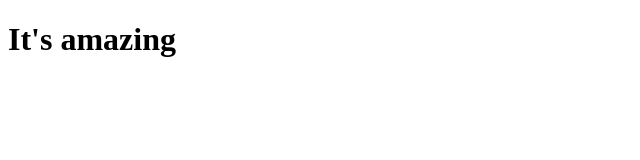
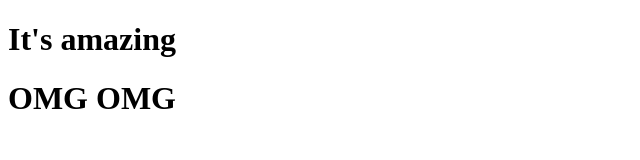
Before and after one commit to ddraganov/AmplifyTestPage, a plain HTML site: page index.html in a window 1280 px wide. Shown: the whole page, without its empty margins (0-640 px from the left). Drawn offline with Linux system fonts and the light colour scheme.

Commit message:
Add new heading 'OMG OMG' to index.html

```diff
--- a/index.html
+++ b/index.html
@@ -6,6 +6,7 @@
 <body>
 
 <h1>It's amazing</h1>
+<h1>OMG OMG</h1>
 
 </body>
 </html>
```
